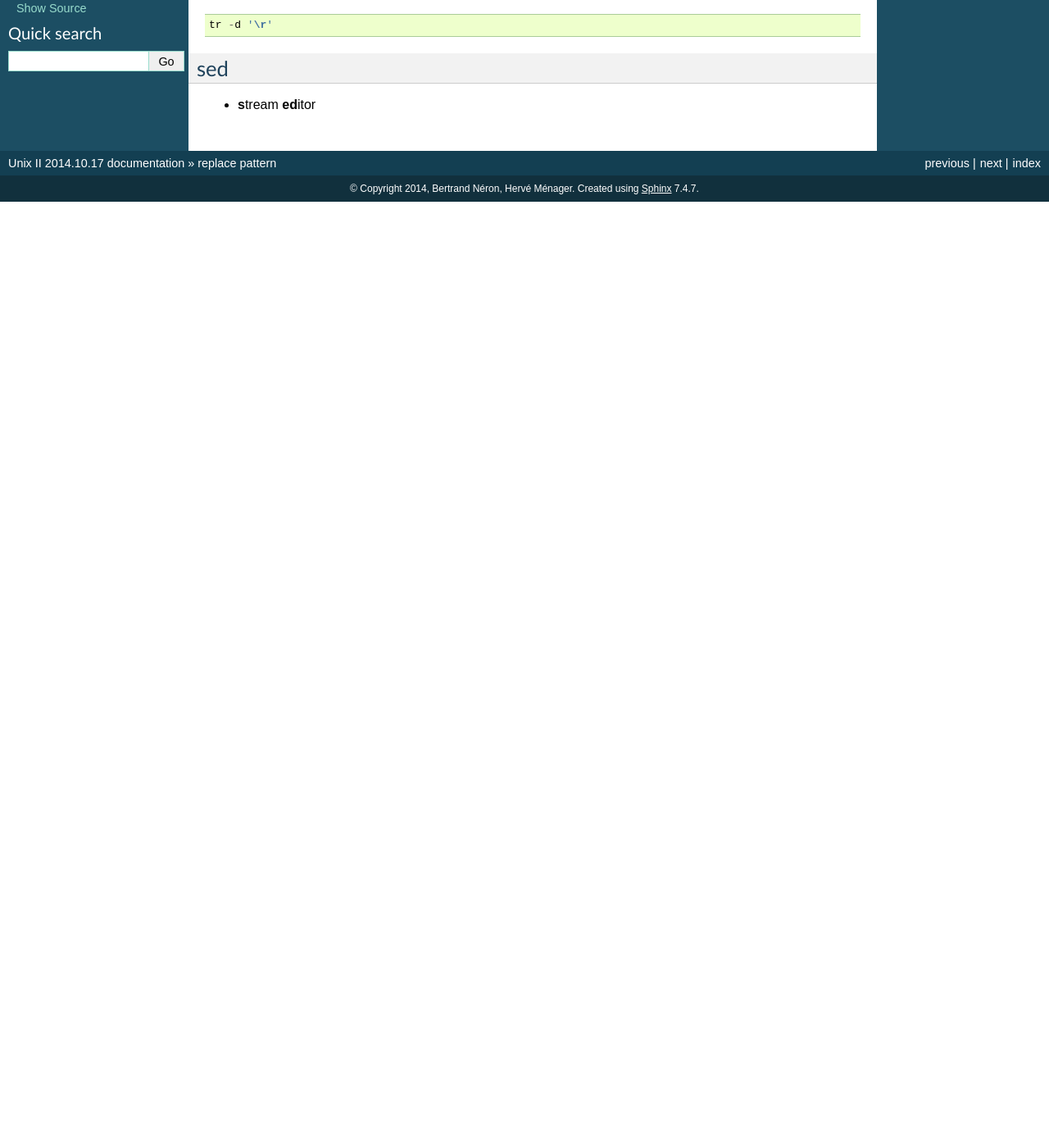
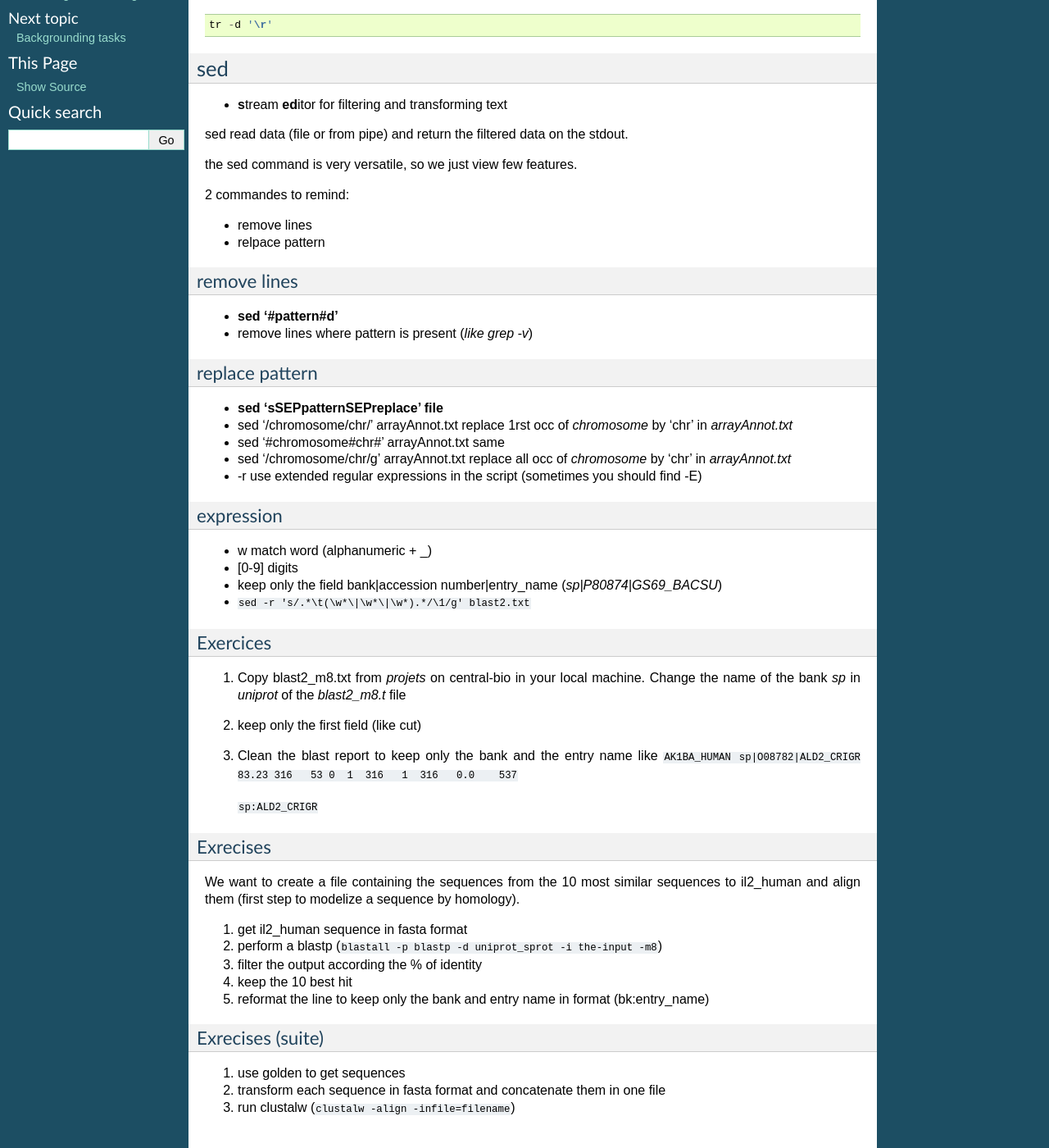
Before and after one commit to C3BI-pasteur-fr/unix-training, a Sphinx documentation site: the page built from unix-II/source/Replace.rst, in a window 1280 px wide and 1400 px high, scrolled down 270 px. Shown: the whole window at 82% size. Built offline with Sphinx 7.4.7, drawn with Linux system fonts in a browser that asks for light colours; formulas are drawn with MathJax 3; before the commit the page ends 900 px from its top, so only the background shows below that; some of the changed text lies outside the part shown.

Commit message:
add sections about sed

```diff
--- a/unix-II/source/Replace.rst
+++ b/unix-II/source/Replace.rst
@@ -24,4 +24,76 @@ tr
 
 sed
 ===
-* **s**\ tream **ed**\ itor
+
+* **s**\ tream **ed**\ itor for filtering and transforming text
+
+sed read data (file or from pipe) and return the filtered data on the stdout.
+
+the sed command is very versatile, so we just view few features.
+
+2 commandes to remind:
+
+* remove lines
+* relpace pattern
+
+remove lines
+------------
+
+* **sed '#pattern#d'**
+* remove lines where pattern is present (*like grep -v*)
+
+replace pattern
+---------------
+
+* **sed 'sSEPpatternSEPreplace' file**
+* sed '/chromosome/chr/' arrayAnnot.txt
+  replace 1rst occ of *chromosome* by 'chr' in *arrayAnnot.txt*
+* sed '#chromosome#chr#' arrayAnnot.txt
+  same
+* sed '/chromosome/chr/g' arrayAnnot.txt
+  replace all occ of *chromosome* by 'chr' in *arrayAnnot.txt*
+* -r use extended regular expressions in the script
+  (sometimes you should find -E)
+
+expression
+----------
+
+* \w  match word (alphanumeric + _)
+* [0-9] digits
+
+
+* keep only the field bank|accession number|entry_name (*sp|P80874|GS69_BACSU*)
+* ``sed -r 's/.*\t(\w*\|\w*\|\w*).*/\1/g' blast2.txt``
+
+
+Exercices
+---------
+
+#. Copy blast2_m8.txt from *projets* on central-bio in your local machine.
+   Change the name of the bank *sp* in *uniprot* of the *blast2_m8.t* file
+#. keep only the first field (like cut)
+#. Clean the blast report to keep only the bank and the entry name like
+   ``AK1BA_HUMAN sp|O08782|ALD2_CRIGR 83.23 316   53 0  1  316   1  316   0.0    537``
+
+   ``sp:ALD2_CRIGR``
+
+Exrecises
+---------
+
+We want to create a file containing the sequences from the 10 most similar sequences to il2_human
+and align them (first step to modelize a sequence by homology).
+
+#. get il2_human sequence in fasta format
+#. perform a blastp
+   (``blastall -p blastp -d uniprot_sprot -i the-input -m8``)
+#. filter the output according the % of identity
+#. keep the 10 best hit
+#. reformat the line to keep only the bank and entry name in format (bk:entry_name)
+
+
+Exrecises (suite)
+-----------------
+
+#. use golden to get sequences
+#. transform each sequence in fasta format and concatenate them in one file
+#. run clustalw (``clustalw -align -infile=filename``)
```
